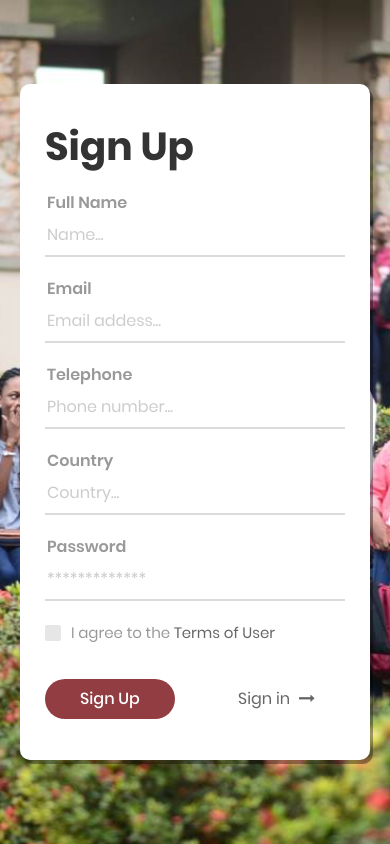
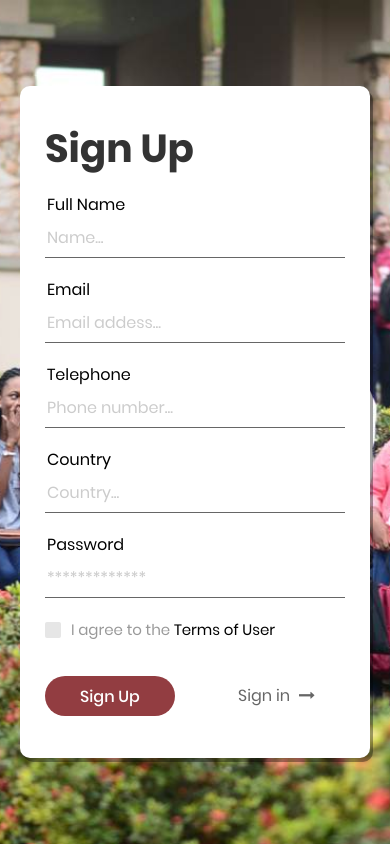
Before and after one commit to danielonettey/WebTechProject, a PHP site: page /register.html in a window 390 px wide. Run offline with PHP 8.4, Linux system fonts and the light colour scheme.

Commit message:
Updated Phone View

```diff
--- a/admission_portal_frontend/application.html
+++ b/admission_portal_frontend/application.html
@@ -4,7 +4,7 @@
 <head>
 	<meta charset="utf-8">
 	<meta name="viewport" content="width=device-width, initial-scale=1">
-	<title>Lumino - Dashboard</title>
+	<title>My Application - Ashesi Admission</title>
 	<link href="css/bootstrap.min.css" rel="stylesheet">
 	<link href="css/font-awesome.min.css" rel="stylesheet">
 	<link href="css/datepicker3.css" rel="stylesheet">
--- a/admission_portal_frontend/contact.html
+++ b/admission_portal_frontend/contact.html
@@ -4,7 +4,7 @@
 <head>
 	<meta charset="utf-8">
 	<meta name="viewport" content="width=device-width, initial-scale=1">
-	<title>Lumino - Dashboard</title>
+	<title>Contact - Ashesi Admission</title>
 	<link href="css/bootstrap.min.css" rel="stylesheet">
 	<link href="css/font-awesome.min.css" rel="stylesheet">
 	<link href="css/datepicker3.css" rel="stylesheet">
--- a/admission_portal_frontend/css/register.css
+++ b/admission_portal_frontend/css/register.css
@@ -147,7 +147,7 @@
   .txt2 {
     font-family: Poppins-Regular;
     font-size: 15px;
-    color: #666666;
+    color: black;
     line-height: 1.4;
   }
 
@@ -263,14 +263,13 @@
   .wrap-input100 {
     width: 100%;
     position: relative;
-    border-bottom: 2px solid #dbdbdb;
+    border-bottom: 1.2px solid #666666;
     margin-bottom: 20px;
   }
 
   .label-input100 {
-    font-family: Poppins-SemiBold;
     font-size: 16px;
-    color: #999999;
+    color: black;
     line-height: 1.2;
     padding-left: 2px;
   }
@@ -280,12 +279,24 @@
     width: 100%;
     height: 40px;
     background: transparent;
-    font-family: Poppins-Regular;
     font-size: 16px;
     color: #555555;
     line-height: 1.2;
     padding: 0 2px;
   }
+
+  .input100 []{
+    display: block;
+    width: 100%;
+    height: 40px;
+    background: transparent;
+    font-size: 16px;
+    color: #555555;
+    line-height: 1.2;
+    padding: 0 2px;
+  }
+
+
 
   .focus-input100 {
     position: absolute;
--- a/admission_portal_frontend/deadlines.html
+++ b/admission_portal_frontend/deadlines.html
@@ -4,7 +4,7 @@
 <head>
 	<meta charset="utf-8">
 	<meta name="viewport" content="width=device-width, initial-scale=1">
-	<title>Lumino - Dashboard</title>
+	<title>Deadline - Ashesi Admission</title>
 	<link href="css/bootstrap.min.css" rel="stylesheet">
 	<link href="css/font-awesome.min.css" rel="stylesheet">
 	<link href="css/datepicker3.css" rel="stylesheet">
--- a/admission_portal_frontend/index.html
+++ b/admission_portal_frontend/index.html
@@ -4,7 +4,7 @@
 <head>
 	<meta charset="utf-8">
 	<meta name="viewport" content="width=device-width, initial-scale=1">
-	<title>Lumino - Widgets</title>
+	<title>Ashesi Admission</title>
 	<link href="css/bootstrap.min.css" rel="stylesheet">
 	<link href="css/font-awesome.min.css" rel="stylesheet">
 	<link href="css/datepicker3.css" rel="stylesheet">
--- a/admission_portal_frontend/log_in.html
+++ b/admission_portal_frontend/log_in.html
@@ -2,7 +2,7 @@
 <html lang="en">
 
 <head>
-    <title>Login V13</title>
+    <title>Ashesi Admission</title>
     <meta charset="UTF-8">
     <meta name="viewport" content="width=device-width, initial-scale=1">
     <!--===============================================================================================-->
--- a/admission_portal_frontend/login.html
+++ b/admission_portal_frontend/login.html
@@ -3,7 +3,7 @@
 <head>
 	<meta charset="utf-8">
 	<meta name="viewport" content="width=device-width, initial-scale=1">
-	<title>Lumino - Login</title>
+	<title>Ashesi Admission</title>
 	<link href="css/bootstrap.min.css" rel="stylesheet">
 	<link href="css/datepicker3.css" rel="stylesheet">
 	<link href="css/styles.css" rel="stylesheet">
@@ -12,7 +12,7 @@
 	<script src="js/respond.min.js"></script>
 	<![endif]-->
 </head>
-<body>
+<body style="background: url(img/ashesibac.jpg) center center no-repeat no-repeat;background-size: cover;">
 	<div class="row">
 		<div class="col-xs-10 col-xs-offset-1 col-sm-8 col-sm-offset-2 col-md-4 col-md-offset-4">
 			<div class="login-panel panel panel-default">
@@ -32,7 +32,6 @@
 								</label>
 							</div>
 							<a href="index.html" class="btn btn-primary">Login</a>
-							<p>Do not have an account?</p><a href="">Sign up</a>
 						</fieldset>
 					</form>
 				</div>
--- a/admission_portal_frontend/profile.html
+++ b/admission_portal_frontend/profile.html
@@ -4,7 +4,7 @@
 <head>
 	<meta charset="utf-8">
 	<meta name="viewport" content="width=device-width, initial-scale=1">
-	<title>Lumino - Dashboard</title>
+	<title>My Profile - Ashesi Admission</title>
 	<link href="css/bootstrap.min.css" rel="stylesheet">
 	<link href="css/font-awesome.min.css" rel="stylesheet">
 	<link href="css/datepicker3.css" rel="stylesheet">
--- a/admission_portal_frontend/register.html
+++ b/admission_portal_frontend/register.html
@@ -2,33 +2,22 @@
 <html lang="en">
 
 <head>
-    <title>Login V13</title>
+    <title>Register - Ashesi Admission</title>
     <meta charset="UTF-8">
     <meta name="viewport" content="width=device-width, initial-scale=1">
-    <!--===============================================================================================-->
+
     <link rel="icon" type="image/png" href="images/icons/favicon.ico" />
-    <!--===============================================================================================-->
     <link rel="stylesheet" type="text/css" href="vendor/bootstrap/css/bootstrap.min.css">
-    <!--===============================================================================================-->
     <link rel="stylesheet" type="text/css" href="fonts/font-awesome-4.7.0/css/font-awesome.min.css">
-    <!--===============================================================================================-->
     <link rel="stylesheet" type="text/css" href="fonts/Linearicons-Free-v1.0.0/icon-font.min.css">
-    <!--===============================================================================================-->
     <link rel="stylesheet" type="text/css" href="fonts/iconic/css/material-design-iconic-font.min.css">
-    <!--===============================================================================================-->
     <link rel="stylesheet" type="text/css" href="vendor/animate/animate.css">
-    <!--===============================================================================================-->
     <link rel="stylesheet" type="text/css" href="vendor/css-hamburgers/hamburgers.min.css">
-    <!--===============================================================================================-->
     <link rel="stylesheet" type="text/css" href="vendor/animsition/css/animsition.min.css">
-    <!--===============================================================================================-->
     <link rel="stylesheet" type="text/css" href="vendor/select2/select2.min.css">
-    <!--===============================================================================================-->
     <link rel="stylesheet" type="text/css" href="vendor/daterangepicker/daterangepicker.css">
-    <!--===============================================================================================-->
     <link rel="stylesheet" type="text/css" href="css/util.css">
     <link rel="stylesheet" type="text/css" href="css/register.css">
-    <!--===============================================================================================-->
 </head>
 
 <body style="background: url(img/ashesibac.jpg) center center no-repeat no-repeat;background-size: cover;">
```
Also changed, not shown: admission_portal_frontend/css/styles.css (+13 -0 lines).
